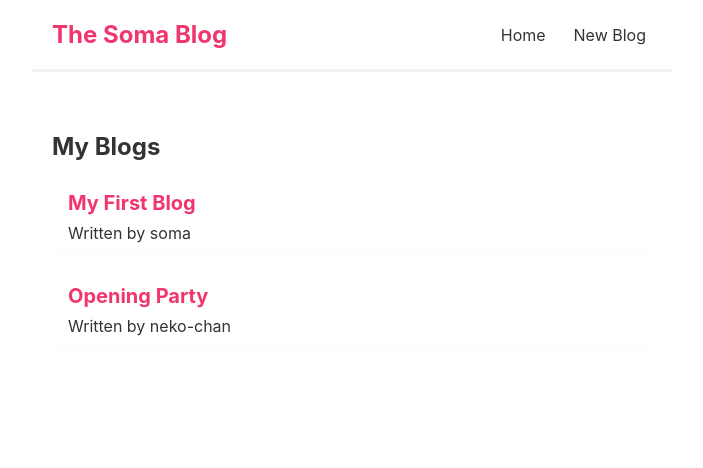
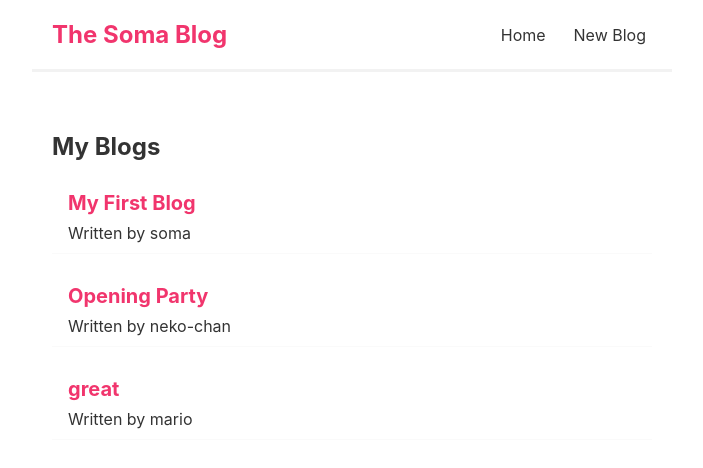
Before and after one commit to B-lovedth/React-Training, a React (Create React App) app: page / in a window 1280 px wide. Shown: the top 468 px of the page, without its empty margins (288-991 px from the left). Built offline with nearby package versions, Linux system fonts and the light colour scheme; data requests are answered from the project's data file; the HTML template or start-up script is replaced by a standard one.

Commit message:
sub commit

```diff
--- a/data/db.json
+++ b/data/db.json
@@ -1,17 +1,22 @@
 {
   "blogs": [
     {
-            "title":"My First Blog",
+      "title": "My First Blog",
       "body": "Why do we use it?\nit is a long established fact that a reader will be distracted",
-            "author":"soma",
-            "id":1
+      "author": "soma",
+      "id": 1
     },
     {
-            "title":"Opening Party",
+      "title": "Opening Party",
       "body": "Why do we use it?\nit is a long established fact that a reader will be distracted",
-            "author":"neko-chan",
-            "id":2
+      "author": "neko-chan",
+      "id": 2
+    },
+    {
+      "title": "great",
+      "body": "soma",
+      "author": "mario",
+      "id": 3
     }
-
   ]
 }
--- a/src/Create.js
+++ b/src/Create.js
@@ -4,13 +4,24 @@ function Create() {
   const [ title, setTitle ] = useState('')
   const [body, setBody] = useState('')
   const [author, setAuthor]  = useState('mario')
-  console.log(author)
+
+  const handleSubmit = (e) => {
+    e.preventDefault()
+    const blog = { title, body, author }
+
+   fetch('http://localhost:8000/blogs',{
+     method: 'POST',
+     headers: { "Content-Type": "application/json" },
+     body: JSON.stringify(blog)
+   }).then(()=>{
+    console.log('new blog added')})
+  }
 
 
   return (
     <div className="create">
       <h2>Add a New Blog</h2>
-      <form>
+      <form onSubmit={handleSubmit}>
         <label>Blog title:</label>
         <input
           type="text"
```
Lines whose indentation alone changed are shown as unchanged.
